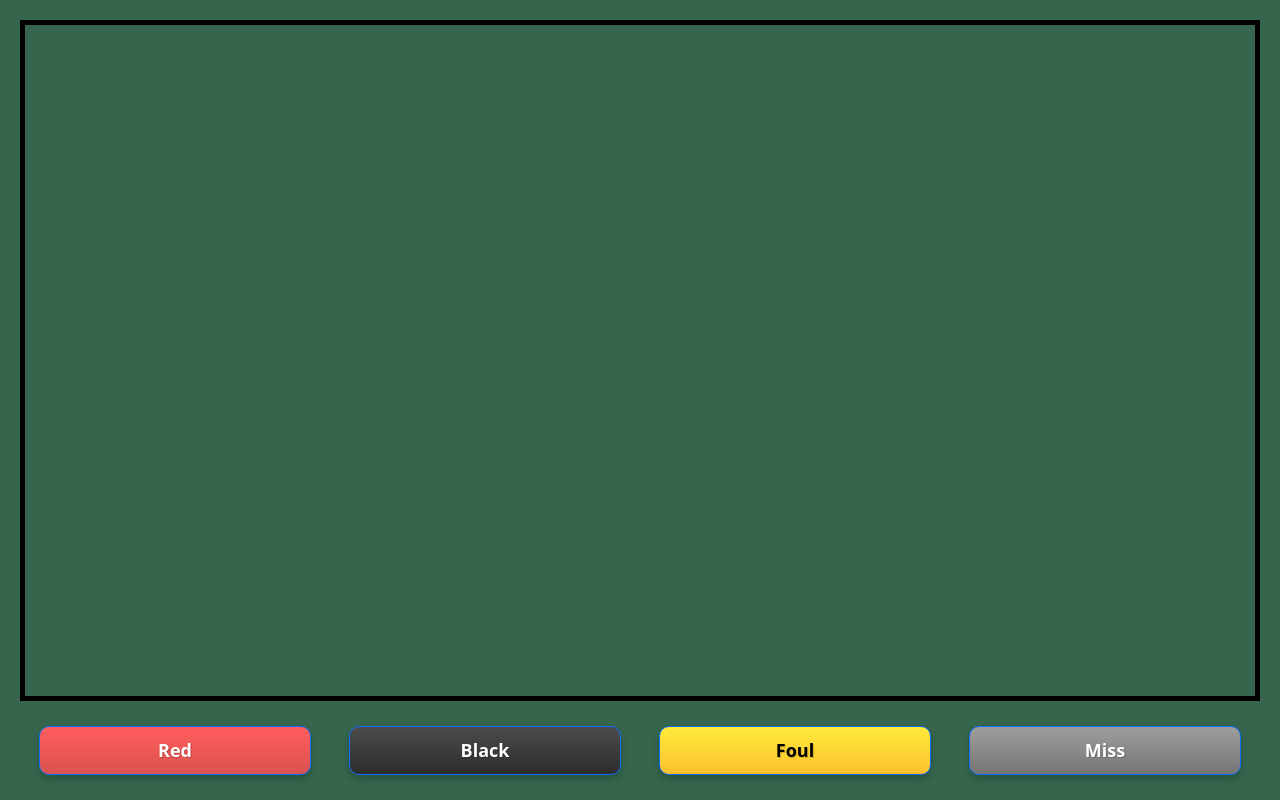
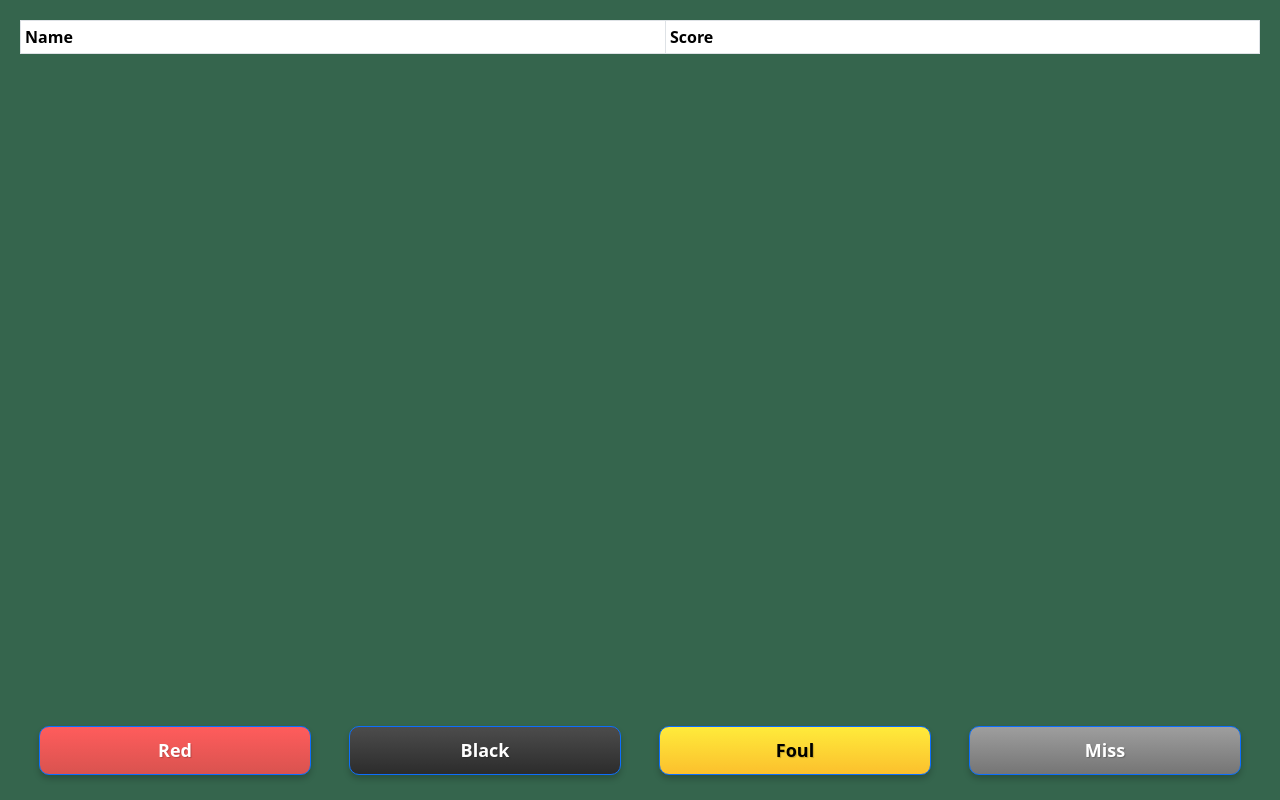
Before and after one commit to ben-fletcher/pooker-score, a React (Vite) app: page /calculator in a window 1280 px wide. Built offline with nearby package versions, Linux system fonts and the light colour scheme.

Commit message:
Fix build

```diff
--- a/src/Pages/Calculator.tsx
+++ b/src/Pages/Calculator.tsx
@@ -10,7 +10,7 @@ export default function Calculator() {
 
     return (
         <div className="calculator-container">
-            <span style={{ border: '5px solid black', width: "100%", height: "100%" }}></span>
+            <Scoreboard />
             <div className="button-container">
                 <Button className="calc-button red-button" onClick={() => submitEvent({color: BallColour.Red, potted: true})}>Red</Button>
                 <Button className="calc-button black-button" onClick={() => submitEvent({color: BallColour.Black, potted: true})}>Black</Button>
```
